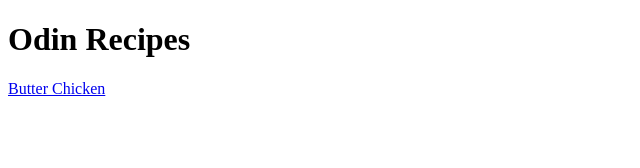
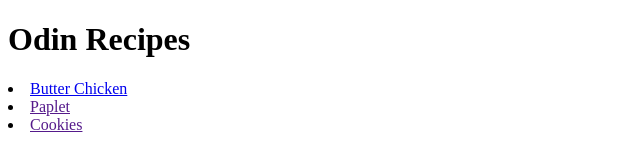
Before and after one commit to amitdudhat810/odin-recipes, a plain HTML site: page index.html in a window 1280 px wide. Shown: the whole page, without its empty margins (0-640 px from the left). Drawn offline with Linux system fonts and the light colour scheme.

Commit message:
Finished Website

```diff
--- a/index.html
+++ b/index.html
@@ -11,7 +11,9 @@
     <h1>
         Odin Recipes
     </h1>
-    <a href="recipes/lasagna.html">Butter Chicken</a>
+    <li><a href="recipes/lasagna.html">Butter Chicken</a></li>
+    <li><a href="">Paplet</a></li>
+    <li><a href="">Cookies</a></li>
 </body>
 
 </html>
```
Also changed, not shown: recipes/lasagna.html (+5 -2 lines).
